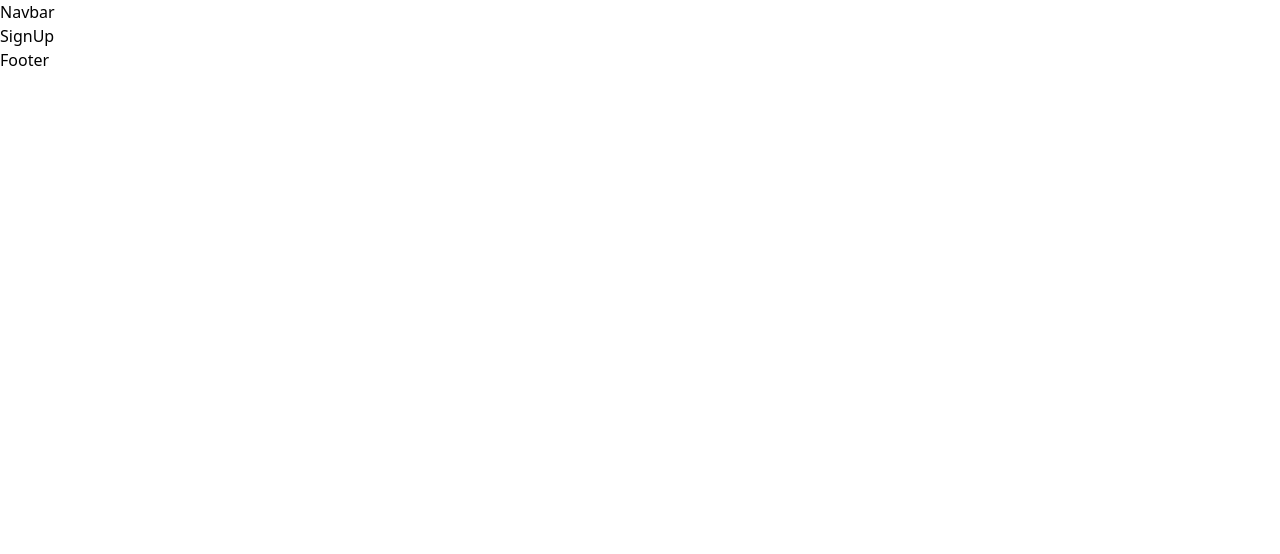
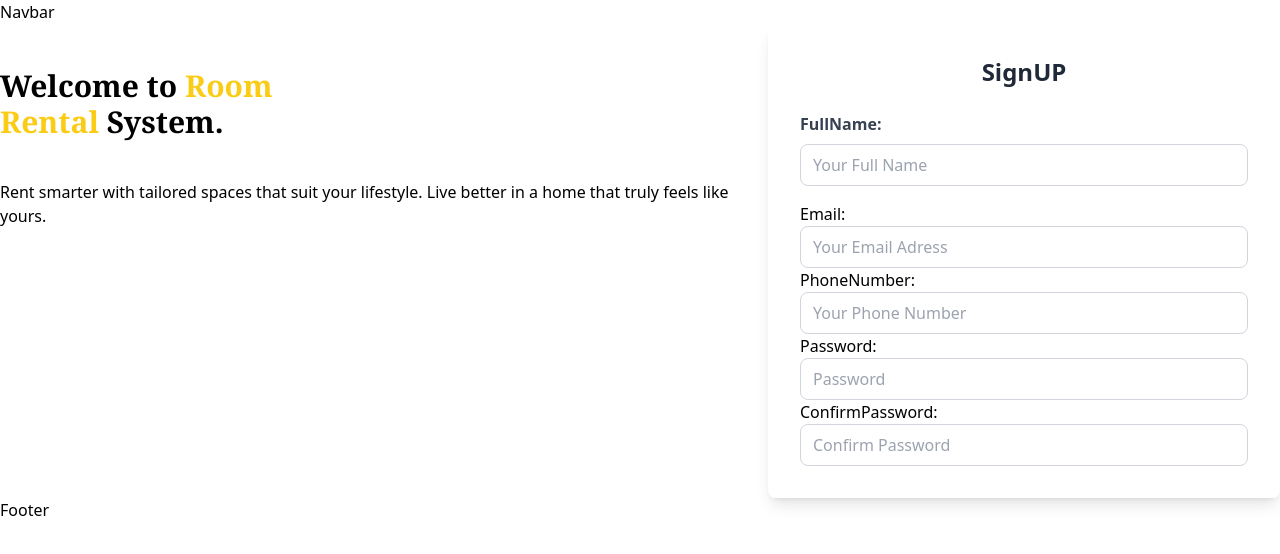
Before and after one commit to bhatta09/Room-Rental-System, a React (Vite) app: page /sign-up in a window 1280 px wide. Shown: the top 554 px of the page. Built offline with nearby package versions, Linux system fonts and the light colour scheme.

Commit message:
login page setup

```diff
--- /dev/null
+++ b/src/components/AuthBg.jsx
@@ -0,0 +1,13 @@
+
+const AuthBg = () => {
+  return (
+    <div>
+      <h1 className="font-bold text-3xl font-serif pb-10 pt-11">Welcome to <span className="text-yellow-400">Room <br /> Rental</span> System.</h1>
+      <p>Rent smarter with tailored spaces that suit your lifestyle.
+Live better in a home that truly feels like yours.
+</p>
+    </div>
+  )
+}
+
+export default AuthBg;
--- a/src/pages/Login.jsx
+++ b/src/pages/Login.jsx
@@ -1,8 +1,11 @@
 import React from 'react'
+import AuthBg from '../components/AuthBg'
 
 const Login = () => {
   return (
-    <div>Login</div>
+    <div className=''>
+        <AuthBg />
+    </div>
   )
 }
 
--- a/src/pages/SignUp.jsx
+++ b/src/pages/SignUp.jsx
@@ -1,8 +1,71 @@
-import React from 'react'
+import { useState } from "react"
+import AuthBg from "../components/AuthBg"
+
+
+
+function loginForm () {
+    const [formData, setFormData] = useState({
+        Fullname : '',
+        Email: '',
+        PhoneNumber : '',
+        Password: '',
+        ConfirmPassword: ''
+    });
+}
+
 
 const SignUp = () => {
+
+
   return (
-    <div>SignUp</div>
+    <div className="flex flex-row">
+<AuthBg />
+<div className="max-w-lg w-full p-8 bg-white bg-opacity-80 shadow-lg rounded-lg">
+    <h2 className="text-2xl font-bold mb-6 text-gray-800 text-center">SignUP</h2>
+    <div className="mb-4">
+        <label className="block text-gray-700 font-semibold mb-2">FullName:</label>
+        <input type="text"
+        name="fullname"
+        placeholder="Your Full Name"
+        className="w-full px-3 py-2 border border-gray-300 rounded-lg focus:outline-none focus:ring focus:ring-blue-200"
+        required
+        />
+    </div>
+    <div>
+        <label>Email:</label>
+        <input type="text"
+        name="email"
+        required placeholder="Your Email Adress"
+        className="w-full px-3 py-2 border border-gray-300 rounded-lg focus:outline-none focus:ring focus:ring-blue-200"
+        />
+    </div>
+    <div>
+        <label>PhoneNumber:</label>
+        <input type=""
+        name="PhoneNumber"
+        required placeholder="Your Phone Number"
+        className="w-full px-3 py-2 border border-gray-300 rounded-lg focus:outline-none focus:ring focus:ring-blue-200"
+        />
+    </div>
+    <div>
+        <label>Password:</label>
+        <input type="text"
+        name="password"
+        required placeholder="Password"
+        className="w-full px-3 py-2 border border-gray-300 rounded-lg focus:outline-none focus:ring focus:ring-blue-200"
+        />
+    </div>
+    <div>
+        <label>ConfirmPassword:</label>
+        <input type="text"
+        name="confirmpassword"
+        required placeholder="Confirm Password"
+        className="w-full px-3 py-2 border border-gray-300 rounded-lg focus:outline-none focus:ring focus:ring-blue-200"
+        />
+    </div>
+</div>
+    </div>
+
   )
 }
 
```
